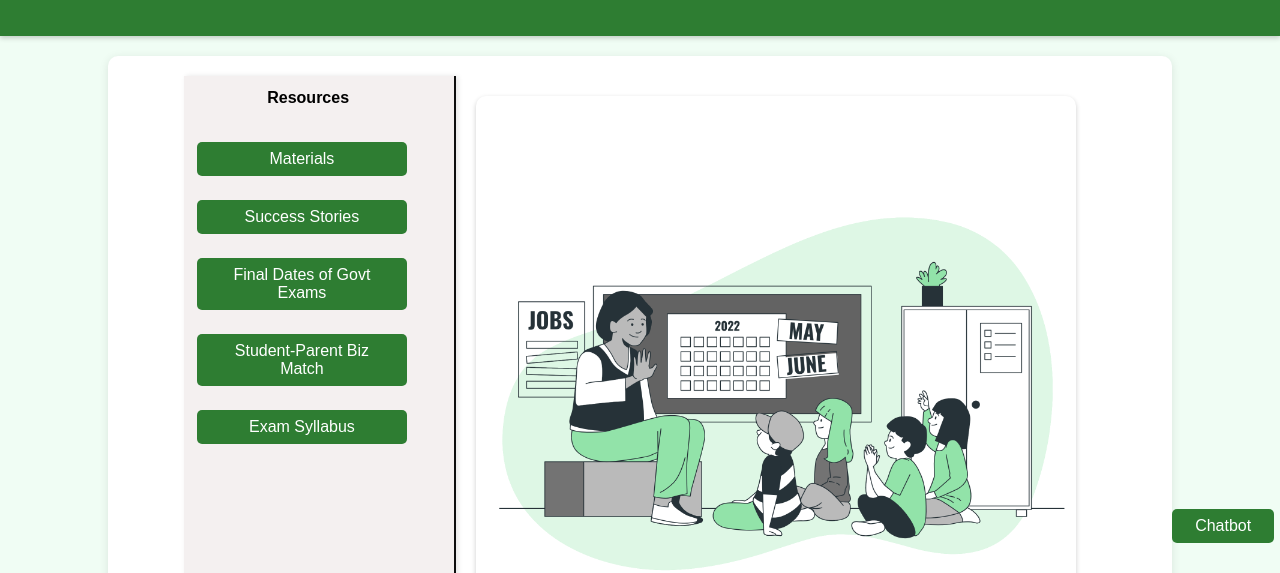
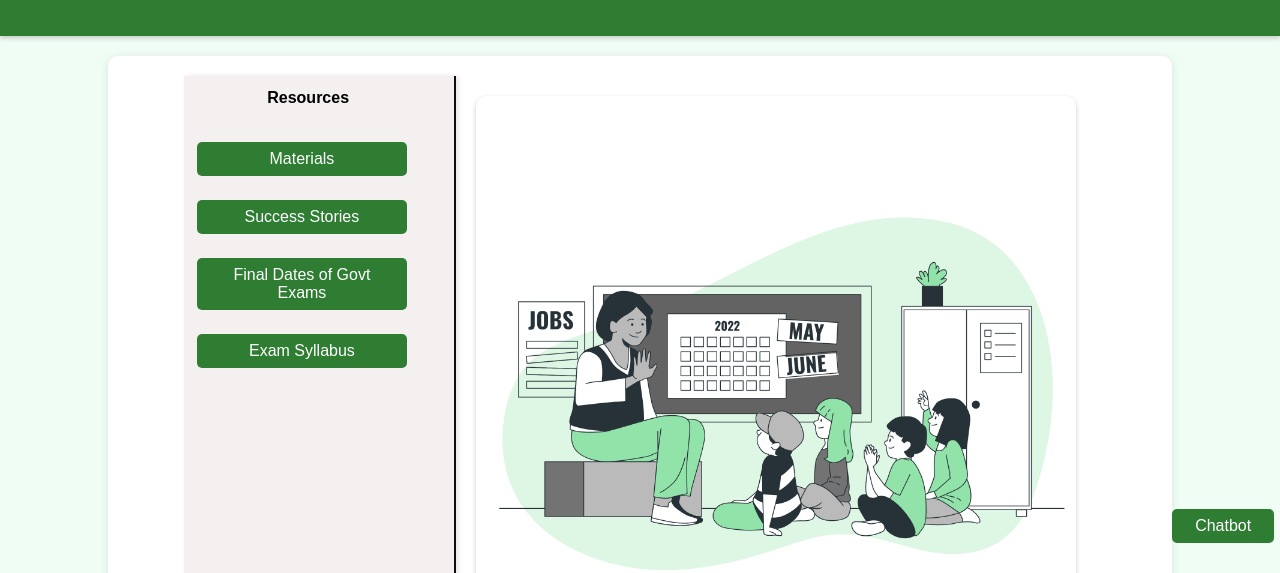
Before and after one commit to tharun8988/Carrier-Guidence-with-AI, a website: page index.html in a window 1280 px wide. Shown: the part 227-800 px from the top of the page. Drawn offline with Linux system fonts and the light colour scheme.

Commit message:
Update index.html

```diff
--- a/index.html
+++ b/index.html
@@ -509,7 +509,7 @@
                 <tr><td><a class="chatbot-button" href="material.html">Materials</a></td></tr>
                 <tr><td><a class="chatbot-button" href="sucess.html">Success Stories</a></td></tr>
                 <tr><td><a class="chatbot-button" href="finalDates.html">Final Dates of Govt Exams</a></td></tr>
-                <tr><td><a class="chatbot-button" href="business.html">Student-Parent Biz Match</a></td></tr>
+<!--                 <tr><td><a class="chatbot-button" href="business.html">Student-Parent Biz Match</a></td></tr> -->
                 <tr><td><a class="chatbot-button" href="syllabus.html">Exam Syllabus</a></td></tr>
             </table>
         </div>
```
